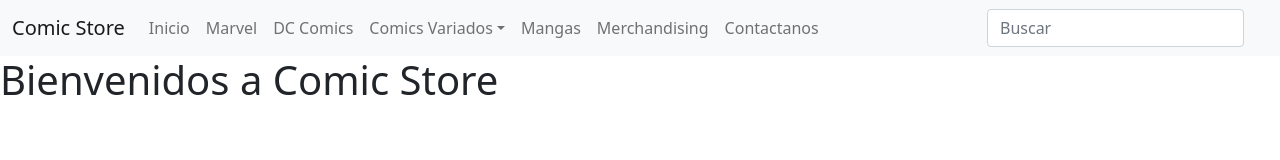
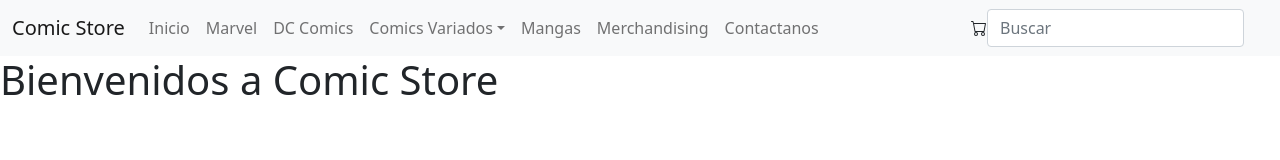
Before and after one commit to mrubertx/my-app-react-1, a React (Create React App) app in the folder my-react-app/: page / in a window 1280 px wide. Shown: the top 160 px of the page. Built offline with nearby package versions, Linux system fonts and the light colour scheme.

Commit message:
cambie nav bar

```diff
--- a/my-react-app/src/components/NavBar/NavBar.jsx
+++ b/my-react-app/src/components/NavBar/NavBar.jsx
@@ -1,5 +1,6 @@
 import React from "react";
 import {Container, Navbar, NavDropdown, Nav, Form, FormControl,} from "react-bootstrap"
+import CartWidget from "../CartWidget/CartWidget";
 
 export default function (){
         return (
@@ -25,6 +26,7 @@ export default function (){
             <Nav.Link href="#action6">Merchandising</Nav.Link>
             <Nav.Link href="#action7">Contactanos</Nav.Link>
           </Nav>
+          <CartWidget/>
           <Form className="d-flex">
             <FormControl
               type="search"
```
